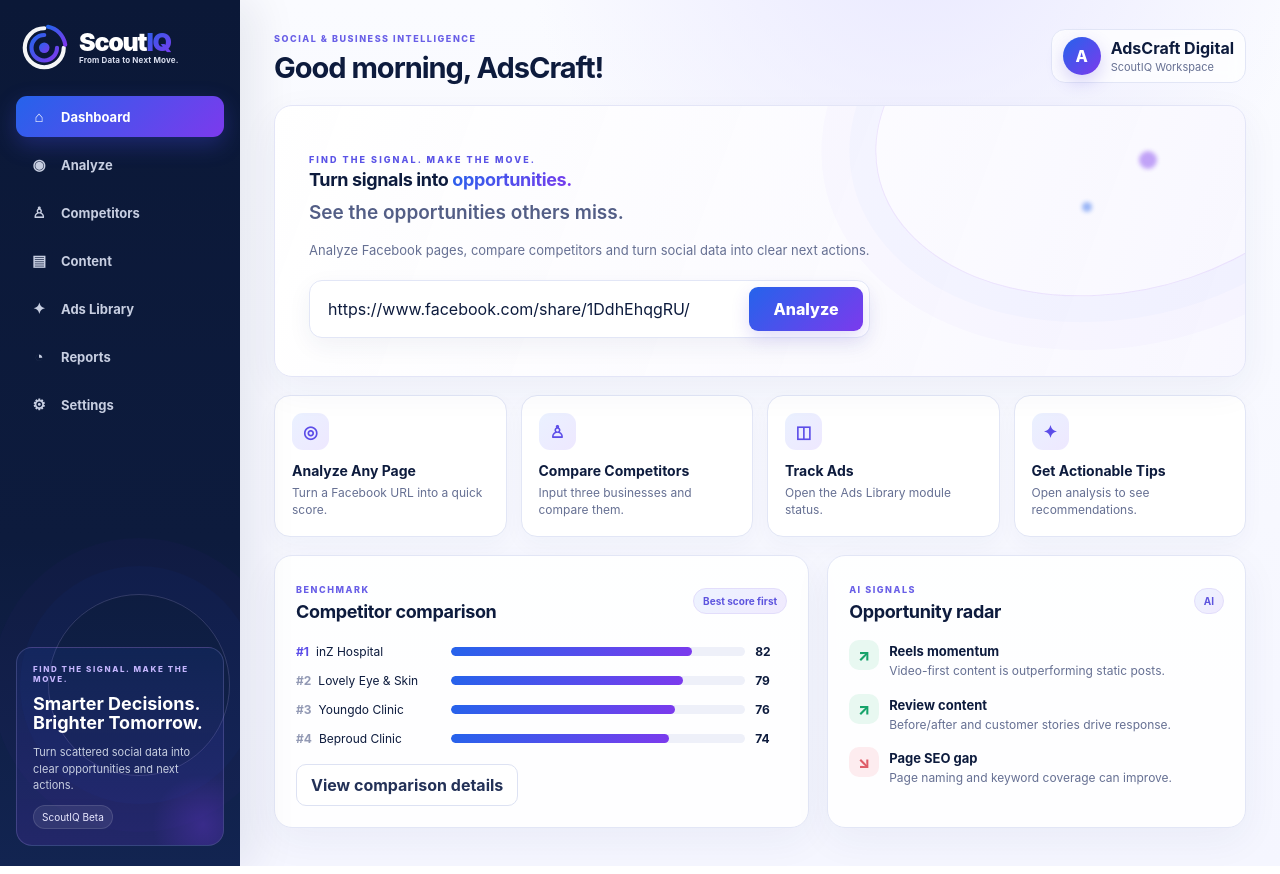
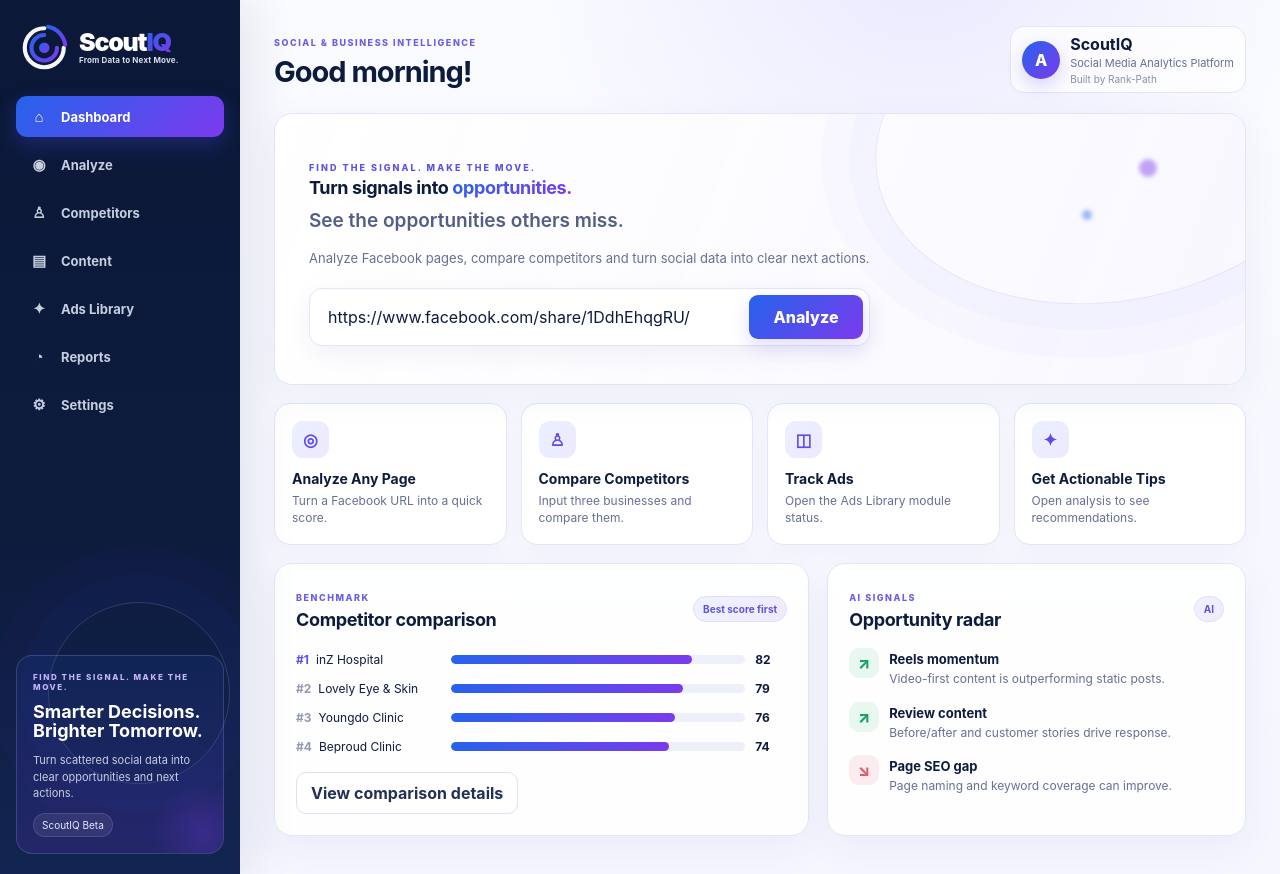
Before and after one commit to rankpath/ScoutIQ, a Next.js app: page / in a window 1280 px wide. Built offline with nearby package versions, Linux system fonts and the light colour scheme.

Commit message:
Update ScoutIQ product identity and Rank-Path attribution

```diff
--- a/app/CopyPatch.js
+++ b/app/CopyPatch.js
@@ -6,6 +6,9 @@
   ['What ScoutIQ compares', 'How ScoutIQ Calculates Your Score'],
   ['Total weight 100%', 'What to calculate'],
   ['Each business is scored across the same 7 factors. The planned live version uses the most recent 7-day social data where available, then ScoutIQ applies the weights below to produce the overall score.', 'Compare your business with three competitors across seven factors to reveal strengths, weaknesses, ranking gaps, and recommended actions for improvement.'],
+  ['AdsCraft Digital', 'ScoutIQ'],
+  ['ScoutIQ Workspace', 'Social Media Analytics Platform'],
+  ['Good morning, AdsCraft!', 'Good morning!'],
 ])
 
 function patchCopy() {
@@ -17,6 +20,17 @@
     if (value && replacements.has(value)) {
       node.nodeValue = node.nodeValue.replace(value, replacements.get(value))
     }
+  }
+
+  const accountMeta = document.querySelector('.account > div:last-child')
+  if (accountMeta && !accountMeta.querySelector('.builtByRankPath')) {
+    const builtBy = document.createElement('span')
+    builtBy.className = 'builtByRankPath'
+    builtBy.textContent = 'Built by Rank-Path'
+    builtBy.style.fontSize = '10px'
+    builtBy.style.opacity = '0.78'
+    builtBy.style.marginTop = '3px'
+    accountMeta.appendChild(builtBy)
   }
 }
 
```
